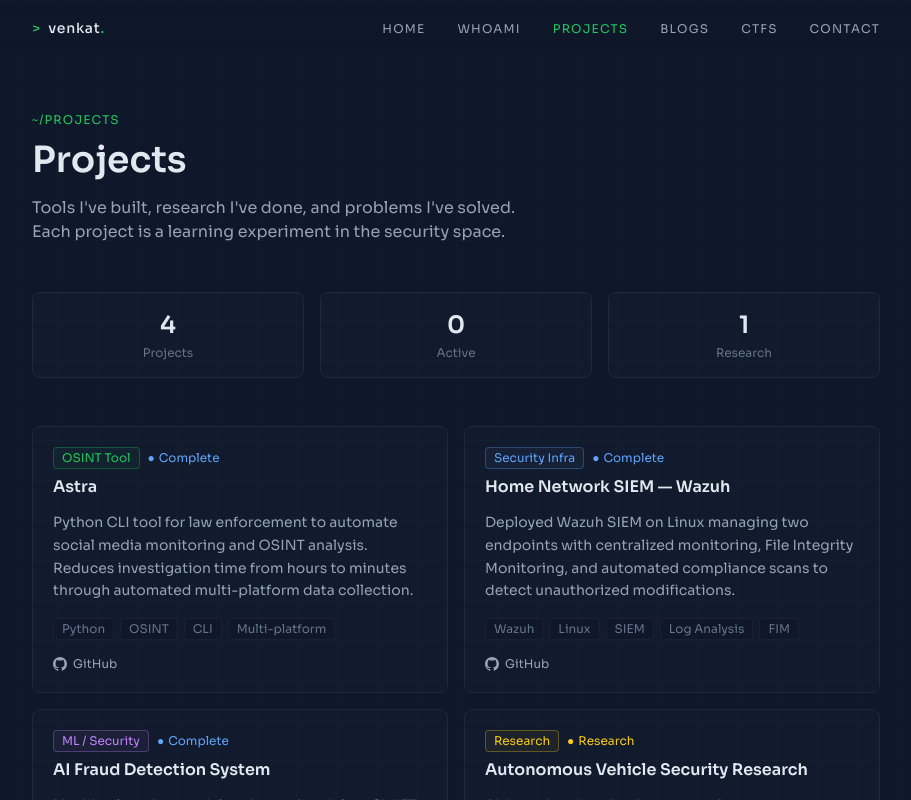
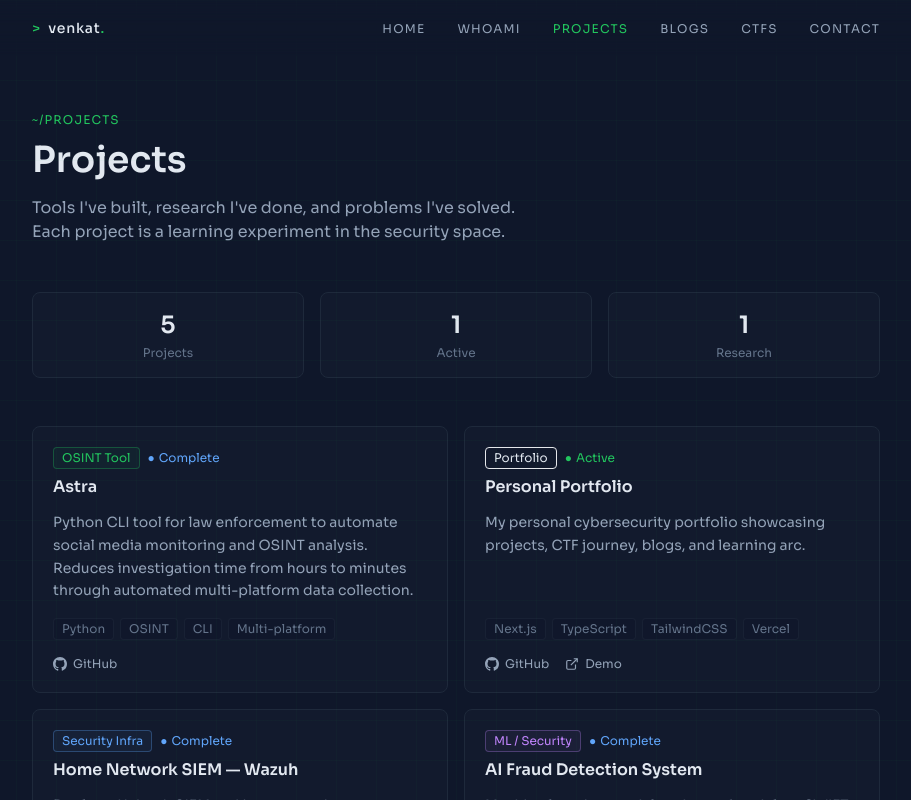
Before and after one commit to venkatvellapalem/portfolio, a Next.js app: page /projects in a window 1280 px wide. Shown: the top 800 px of the page, without its empty margins (184-1095 px from the left). Built offline with nearby package versions, Linux system fonts and the light colour scheme.

Commit message:
Update projects

```diff
--- a/app/projects/page.tsx
+++ b/app/projects/page.tsx
@@ -18,6 +18,18 @@
     demo: null,
     category: 'OSINT Tool',
     status: 'Complete',
+  },
+  {
+    title: 'Personal Portfolio',
+    description:
+      'My personal cybersecurity portfolio showcasing projects, CTF journey, blogs, and learning arc.',
+    longDesc:
+      'Built with Next.js and TailwindCSS, designed with a minimal linux-style interface. Continuously updated with projects, CTF stats, blogs and technical writeups.',
+    tech: ['Next.js', 'TypeScript', 'TailwindCSS', 'Vercel'],
+    github: 'https://github.com/venkatvellapalem/portfolio',
+    demo: 'https://venkatvellapalem.vercel.app',
+    category: 'Portfolio',
+    status: 'Active',
   },
   {
     title: 'Home Network SIEM — Wazuh',
```
